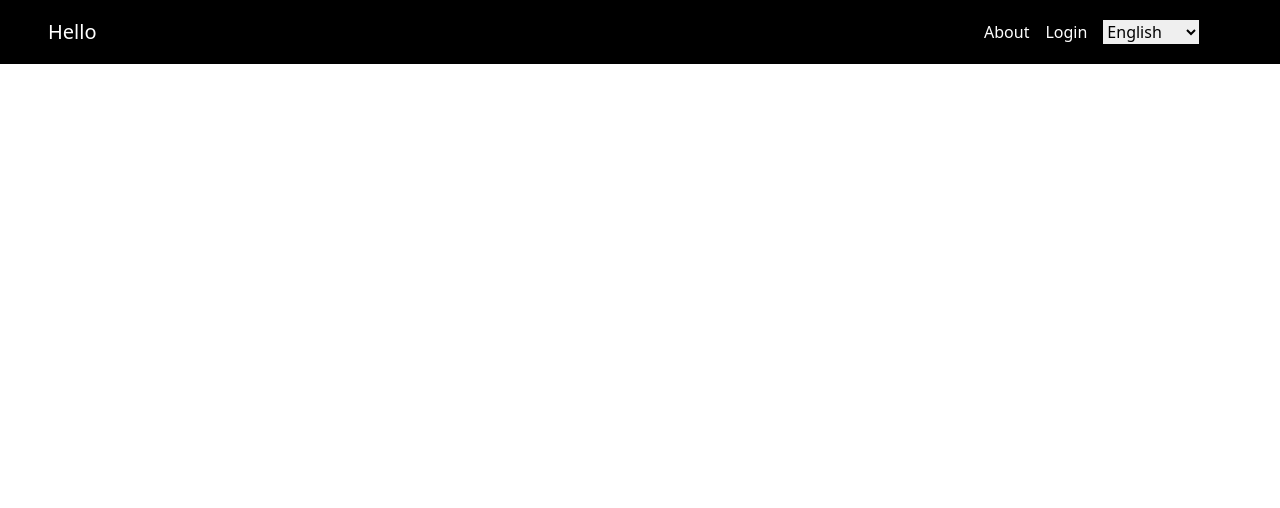
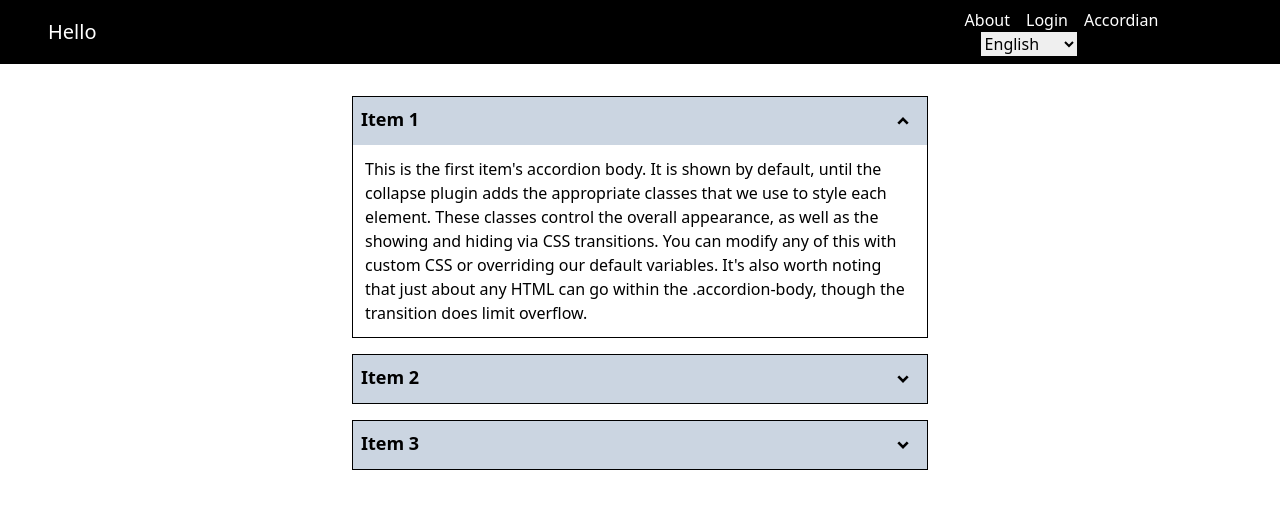
Before and after one commit to Raveen99/LowLevel-Frontend-design, a React (Create React App) app: page /accordian in a window 1280 px wide. Shown: the top 508 px of the page. Built offline with nearby package versions, Linux system fonts and the light colour scheme.

Commit message:
Creating Accordians

```diff
--- a/package.json
+++ b/package.json
@@ -8,6 +8,7 @@
     "@testing-library/user-event": "^13.5.0",
     "react": "^18.3.1",
     "react-dom": "^18.3.1",
+    "react-icons": "^5.2.1",
     "react-router-dom": "^6.23.1",
     "react-scripts": "5.0.1",
     "web-vitals": "^2.1.4"
--- a/src/App.js
+++ b/src/App.js
@@ -6,6 +6,7 @@ import About from "./components/About";
 import Login from "./components/Login";
 import { Languages } from "./utils/constants";
 import ProtectedRoute from "./components/ProtectedRoute";
+import Accordian from "./components/Accordian";
 
 function App() {
   const [selectedLang, setSelectedLang] = useState("en");
@@ -20,6 +21,9 @@ function App() {
           <a href="/about">About</a>
           <a className="ml-4" href="/login">
             Login
+          </a>
+          <a className="ml-4" href="/accordian">
+            Accordian
           </a>
 
           <select
@@ -46,6 +50,7 @@ function App() {
           </Route>
 
           <Route path="/login" element={<Login />}></Route>
+          <Route path="/accordian" element={<Accordian />}></Route>
         </Routes>
       </BrowserRouter>
     </div>
--- /dev/null
+++ b/src/components/Accordian.js
@@ -0,0 +1,42 @@
+import AccordianItem from "./AccordianItem";
+import { useState } from "react";
+
+const data = [
+  {
+    id: 0,
+    title: "Item 1",
+    body: "This is the first item's accordion body. It is shown by default, until the collapse plugin adds the appropriate classes that we use to style each element. These classes control the overall appearance, as well as the showing and hiding via CSS transitions. You can modify any of this with custom CSS or overriding our default variables. It's also worth noting that just about any HTML can go within the .accordion-body, though the transition does limit overflow.",
+  },
+  {
+    id: 1,
+    title: "Item 2",
+    body: "This is the first item's accordion body. It is shown by default, until the collapse plugin adds the appropriate classes that we use to style each element. These classes control the overall appearance, as well as the showing and hiding via CSS transitions. You can modify any of this with custom CSS or overriding our default variables. It's also worth noting that just about any HTML can go within the .accordion-body, though the transition does limit overflow.",
+  },
+  {
+    id: 2,
+    title: "Item 3",
+    body: "This is the first item's accordion body. It is shown by default, until the collapse plugin adds the appropriate classes that we use to style each element. These classes control the overall appearance, as well as the showing and hiding via CSS transitions. You can modify any of this with custom CSS or overriding our default variables. It's also worth noting that just about any HTML can go within the .accordion-body, though the transition does limit overflow.",
+  },
+];
+
+const Accordian = () => {
+  const [openIndex, setOpenIndex] = useState(0);
+
+  return (
+    <div className="w-1/2 mx-auto p-4">
+      {data.map((item) => (
+        <AccordianItem
+          key={item.id}
+          title={item.title}
+          body={item.body}
+          isOpen={item.id === openIndex}
+          setIsOpen={() => {
+            openIndex === item.id ? setOpenIndex(null) : setOpenIndex(item.id);
+          }}
+        />
+      ))}
+    </div>
+  );
+};
+
+export default Accordian;
--- /dev/null
+++ b/src/components/AccordianItem.js
@@ -0,0 +1,25 @@
+import { RiArrowDropUpLine, RiArrowDropDownLine } from "react-icons/ri";
+
+const AccordianItem = ({ title, body, isOpen, setIsOpen }) => {
+  return (
+    <div className="m-4 border-black border">
+      <div
+        className="bg-slate-300 p-2 text-lg font-semibold flex justify-between cursor-pointer"
+        onClick={() => setIsOpen()}
+      >
+        <span>{title}</span>
+        <span>
+          {isOpen ? (
+            <RiArrowDropUpLine size={32} />
+          ) : (
+            <RiArrowDropDownLine size={32} />
+          )}
+        </span>
+      </div>
+
+      {isOpen && <div className="p-3">{body}</div>}
+    </div>
+  );
+};
+
+export default AccordianItem;
--- a/src/components/Body.js
+++ b/src/components/Body.js
@@ -32,7 +32,7 @@ const Body = () => {
       {memes.map((meme, i) => (
         <MemeCard key={i} data={meme} />
       ))}
-      {showShimmer ? <Shimmer /> : ""}
+      {showShimmer && <Shimmer />}
     </div>
   );
 };
```
Also changed, not shown: 2 other files (tests, documents, lock files or other folders).
